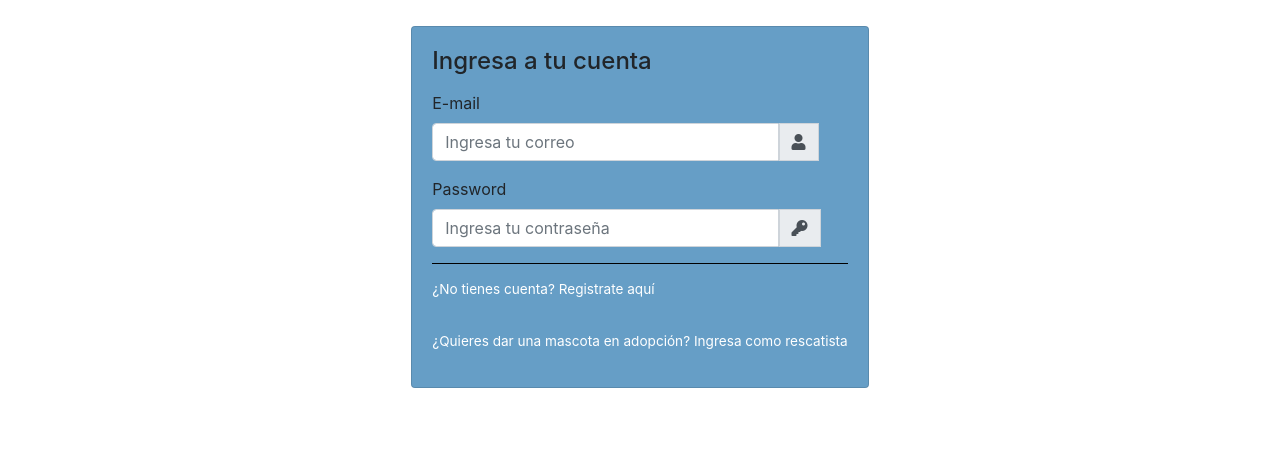
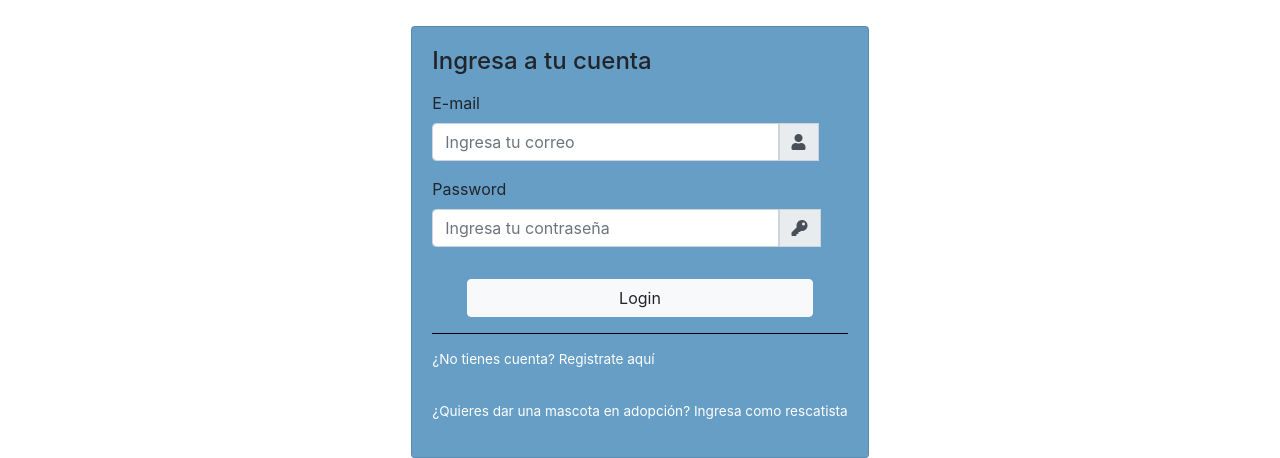
Before and after one commit to desparza13/AdoptAFriend, a plain HTML site: page app/views/Adoptante/loginAdoptante.html in a window 1280 px wide. Shown: the part 436-894 px from the top of the page. Before the commit the page ends 824 px from the top, so only its background shows below. Drawn offline with nearby package versions, Linux system fonts and the light colour scheme.

Commit message:
Update loginAdoptante.html

```diff
--- a/app/views/Adoptante/loginAdoptante.html
+++ b/app/views/Adoptante/loginAdoptante.html
@@ -98,6 +98,12 @@
                             </div>
                         </div>
                     </p>
+                    <div class="form-group">
+                        <div class="d-flex justify-content-center">
+                            <a href="homeAdoptante.html" class="btn btn-light mt-3  col-lg-10">Login</a>
+
+                        </div>
+                    </div>
 
                     <div class="form-group">
                         <div style="border-top: 1px solid #000; padding-top:15px; font-size:85%">
```
